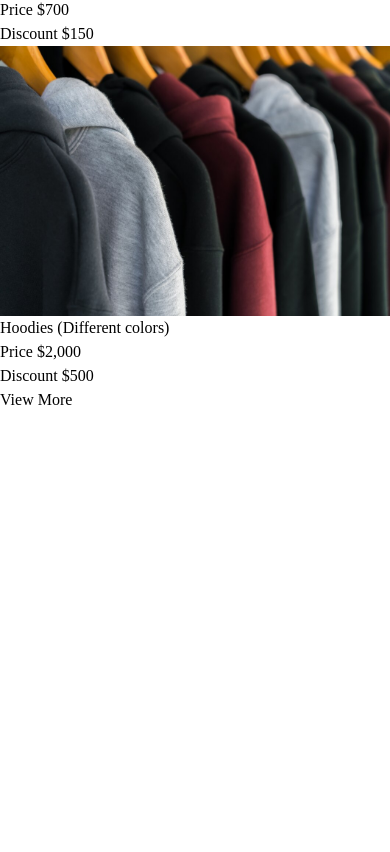
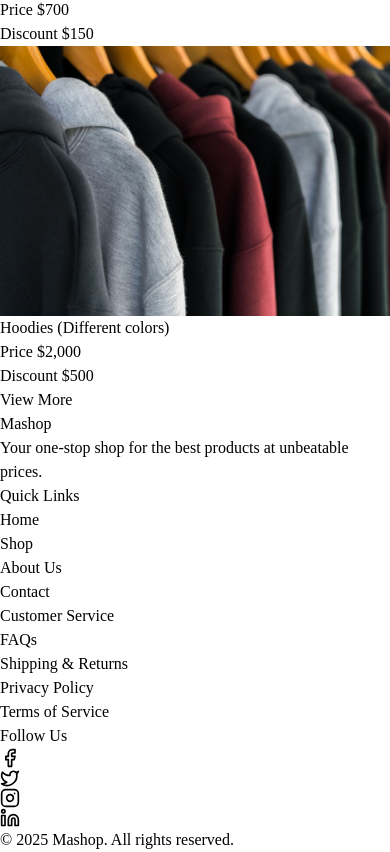
Before and after one commit to alimuhammeddev/Mashop-Store, a React (Vite) app: page /home in a window 390 px wide. Shown: the part 7036-7888 px from the top of the page. Before the commit the page ends 7448 px from the top, so only its background shows below. Built offline with nearby package versions, Linux system fonts and the light colour scheme; a web font is replaced by a local one.

Commit message:
worked on footer

```diff
--- a/src/Components/Items.jsx
+++ b/src/Components/Items.jsx
@@ -1,5 +1,5 @@
 import { useState } from "react";
-import { Shirt, ShoppingBag, Filter, Utensils, MonitorSmartphone, ShirtIcon } from "lucide-react";
+import { Shirt, ShoppingBag, Utensils, MonitorSmartphone, ShirtIcon } from "lucide-react";
 import { accessories1, blender, bluepants, cloth, clothes, clothing, girl, hoddie, jacket, kit, kitchen2, kitchenset, laptop2, laptop4, phone, plates, short, smartphone, smartwatch, whiteshirt } from "../assets";
 
 const Items = () => {
--- /dev/null
+++ b/src/Footer.jsx
@@ -0,0 +1,92 @@
+import { Facebook, Instagram, Linkedin, Twitter } from "lucide-react";
+
+const Footer = () => {
+  return (
+    <footer className="bg-gray-900 text-white py-8">
+      <div className="max-w-7xl mx-auto px-6 grid grid-cols-1 md:grid-cols-4 gap-8">
+        <div>
+          <h2 className="text-xl font-semibold mb-3">Mashop</h2>
+          <p className="text-gray-400">
+            Your one-stop shop for the best products at unbeatable prices.
+          </p>
+        </div>
+
+        <div>
+          <h3 className="text-lg font-semibold mb-3">Quick Links</h3>
+          <ul className="space-y-2">
+            <li>
+              <a href="#" className="text-gray-400 hover:text-white">
+                Home
+              </a>
+            </li>
+            <li>
+              <a href="#" className="text-gray-400 hover:text-white">
+                Shop
+              </a>
+            </li>
+            <li>
+              <a href="#" className="text-gray-400 hover:text-white">
+                About Us
+              </a>
+            </li>
+            <li>
+              <a href="#" className="text-gray-400 hover:text-white">
+                Contact
+              </a>
+            </li>
+          </ul>
+        </div>
+
+        <div>
+          <h3 className="text-lg font-semibold mb-3">Customer Service</h3>
+          <ul className="space-y-2">
+            <li>
+              <a href="#" className="text-gray-400 hover:text-white">
+                FAQs
+              </a>
+            </li>
+            <li>
+              <a href="#" className="text-gray-400 hover:text-white">
+                Shipping & Returns
+              </a>
+            </li>
+            <li>
+              <a href="#" className="text-gray-400 hover:text-white">
+                Privacy Policy
+              </a>
+            </li>
+            <li>
+              <a href="#" className="text-gray-400 hover:text-white">
+                Terms of Service
+              </a>
+            </li>
+          </ul>
+        </div>
+
+        <div>
+          <h3 className="text-lg font-semibold mb-3">Follow Us</h3>
+          <div className="flex space-x-4">
+            <a href="#" className="text-gray-400 hover:text-white">
+              <Facebook size={20} />
+            </a>
+            <a href="#" className="text-gray-400 hover:text-white">
+              <Twitter size={20} />
+            </a>
+            <a href="#" className="text-gray-400 hover:text-white">
+              <Instagram size={20} />
+            </a>
+            <a href="#" className="text-gray-400 hover:text-white">
+              <Linkedin size={20} />
+            </a>
+          </div>
+        </div>
+      </div>
+
+      <div className="text-center text-gray-500 mt-8 border-t border-gray-700 pt-4">
+        &copy; {new Date().getFullYear()} Mashop. All rights reserved.
+      </div>
+    </footer>
+  );
+};
+
+export default Footer;
--- a/src/Pages/Home.jsx
+++ b/src/Pages/Home.jsx
@@ -1,6 +1,7 @@
 import { hero } from "../assets";
 import Cards from "../Components/Cards";
 import Items from "../Components/Items";
+import Footer from "../Footer";
 import Header from "../Header";
 
 const Home = () => {
@@ -16,7 +17,7 @@
           <h1 className="text-white text-lg lg:text-5xl">Enjoy up to 50% off <br /> on selected items</h1>
           <p className="lg:block md:block hidden text-white text-3xl">Shop on all your favourite items on Mashop today, <br /> We are the best e-commerce brand and cutomers <br /> satisfaction is our top priority</p>
           <div>
-            <button className="bg-black text-white py-2 px-2 rounded-md">
+            <button className="bg-gray-900 text-white py-2 px-2 rounded-md">
               Shop Now
             </button>
           </div>
@@ -30,6 +31,10 @@
       <div className="p-4 mt-5">
         <Items />
       </div>
+
+      <div>
+        <Footer />
+      </div>
     </section>
   );
 };
```
